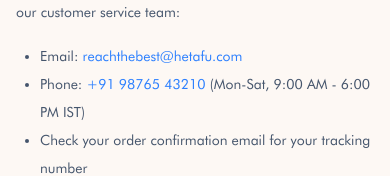
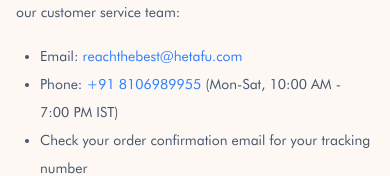
Before and after one commit to hetafu-dev/Hetafu-Next, a Next.js app: page /track-order in a window 390 px wide. Shown: the part 609-785 px from the top of the page. Built offline with nearby package versions, Linux system fonts and the light colour scheme; no server answers.

Commit message:
Improved the mobil screens.

```diff
--- a/src/app/track-order/page.js
+++ b/src/app/track-order/page.js
@@ -95,7 +95,7 @@
               </p>
               <ul className="text-sm leading-7 text-slate-600 list-disc pl-6">
                 <li>Email: <a href="mailto:reachthebest@hetafu.com" className="text-blue-500">reachthebest@hetafu.com</a></li>
-                <li>Phone: <a href="tel:+919876543210" className="text-blue-500">+91 98765 43210</a> (Mon-Sat, 9:00 AM - 6:00 PM IST)</li>
+                <li>Phone: <a href="tel:+918106989955" className="text-blue-500">+91 8106989955</a> (Mon-Sat, 10:00 AM - 7:00 PM IST)</li>
                 <li>Check your order confirmation email for your tracking number</li>
                 <li>Track your order directly on <a href="https://www.dtdc.com" target="_blank" rel="noopener noreferrer" className="underline">DTDC's website</a></li>
               </ul>
```
